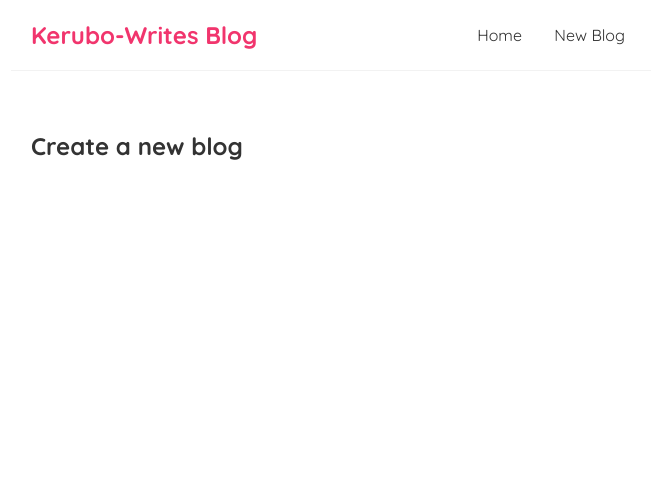
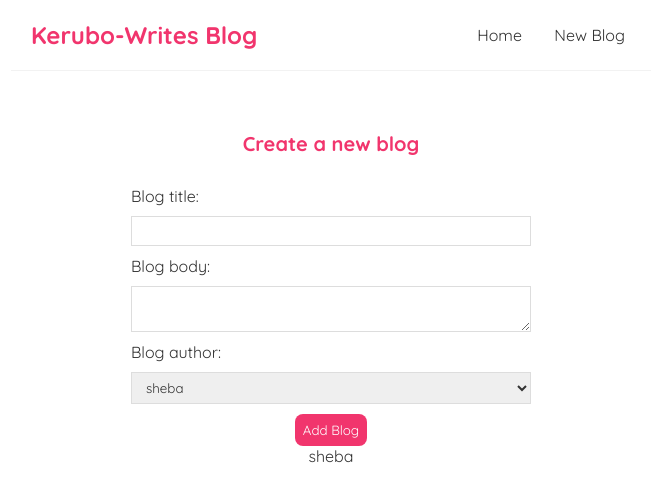
Before and after one commit to Sheeba193/Blog, a React (Create React App) app: page /create in a window 1280 px wide. Shown: the top 502 px of the page, without its empty margins (309-964 px from the left). Built offline with nearby package versions, Linux system fonts and the light colour scheme.

Commit message:
controlled inputs- creating forms to add new blogs, useState for each attribute of the blog to allow changes

```diff
--- a/src/Create.js
+++ b/src/Create.js
@@ -1,7 +1,39 @@
+import { useState } from "react";
+
 const Create = () => {
+    const [title, setTitle] = useState(''); //useState hook to create a state variable called title and a function called setTitle to update it. The initial value of title is an empty string.
+    const [body, setBody] = useState('');//useState hook to create a state variable called body and a function called setBody to update it. The initial value of body is an empty string.
+    const [author, setAuthor] = useState('sheba'); //useState hook to create a state variable called author and a function called setAuthor to update it. The initial value of author is 'sheba'.
     return (
         <div className="create">
             <h2> Create a new blog</h2>
+            <form>
+                <label>Blog title:</label>
+                <input
+                    type="text"
+                    required
+                    value={title}
+                    onChange={(e) => setTitle(e.target.value)} //allows us to update the title state as the user types in the input field
+                />
+                <label> Blog body:</label>
+                <textarea
+                    required
+                    value={body}
+                    onChange={(e) => setBody(e.target.value)}
+                ></textarea>
+                <label > Blog author:</label>
+                <select value={author} onChange={(e) => setAuthor(e.target.value)}>
+                    <option value="sheba"> sheba</option>
+                    <option value="kerubo">kerubo</option>
+                    <option value="lucy">lucy</option>
+                    <option value="mario">mario</option>
+                </select>
+                <button> Add Blog</button>
+
+                <p>{title} </p>
+                <p>{body}</p>
+                <p>{author}</p>
+            </form>
         </div>
      );
 }
--- a/src/index.css
+++ b/src/index.css
@@ -71,3 +71,34 @@
   border-radius: 8px;
   cursor: pointer;
 }
+/* create new blog form */
+.create {
+  max-width: 400px;
+  margin: 0 auto;
+  text-align: center;
+}
+.create label {
+  text-align: left;
+  display: block;
+}
+.create h2 {
+  font-size: 20px;
+  color: #f1356d;
+  margin-bottom: 30px;
+}
+.create input, .create textarea, .create select {
+  width: 100%;
+  padding: 6px 10px;
+  margin: 10px 0;
+  border: 1px solid #ddd;
+  box-sizing: border-box;
+  display: block;
+}
+.create button {
+  background: #f1356d;
+  color: #fff;
+  border: 0;
+  padding: 8px;
+  border-radius: 8px;
+  cursor: pointer;
+}
```
